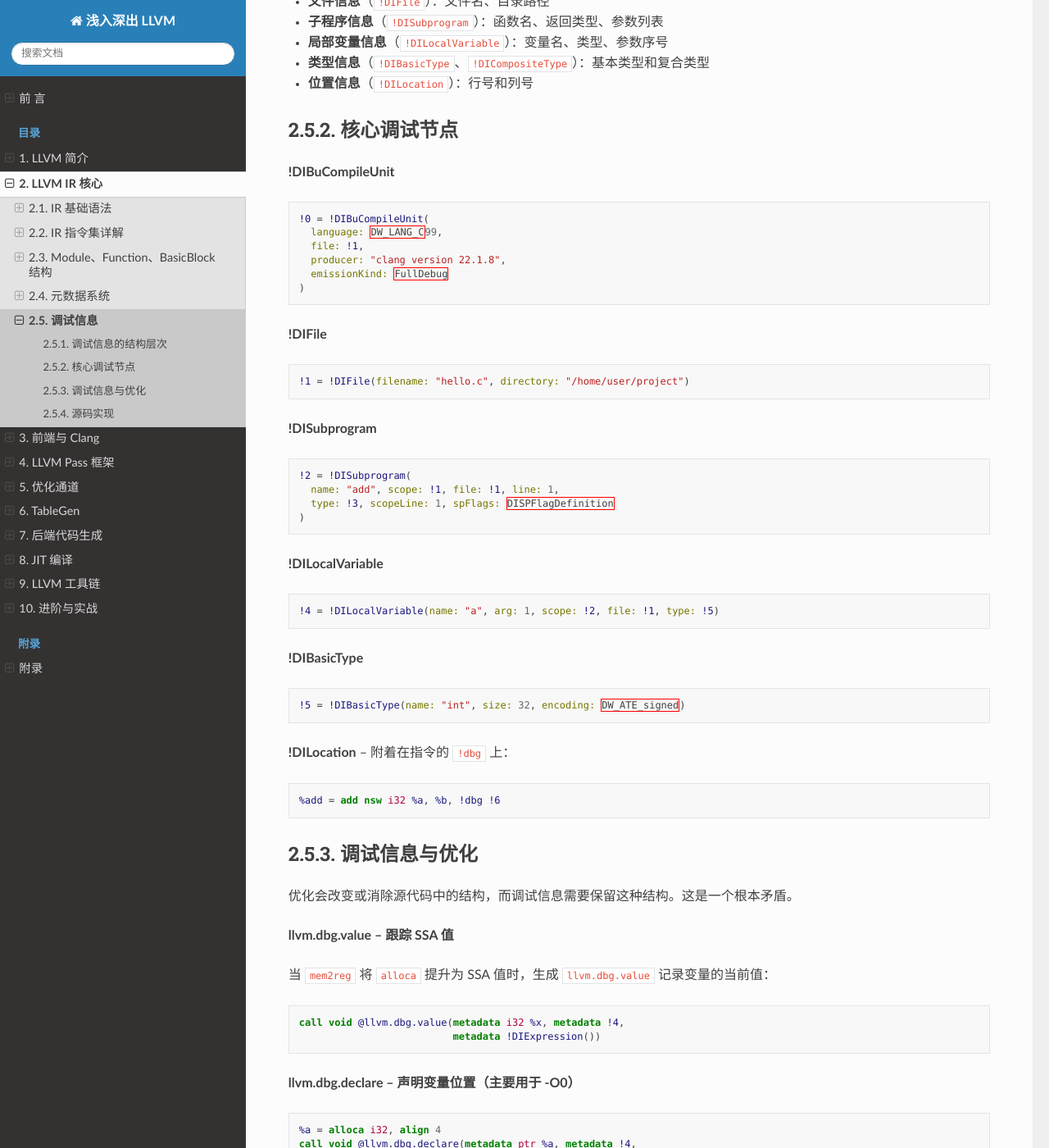
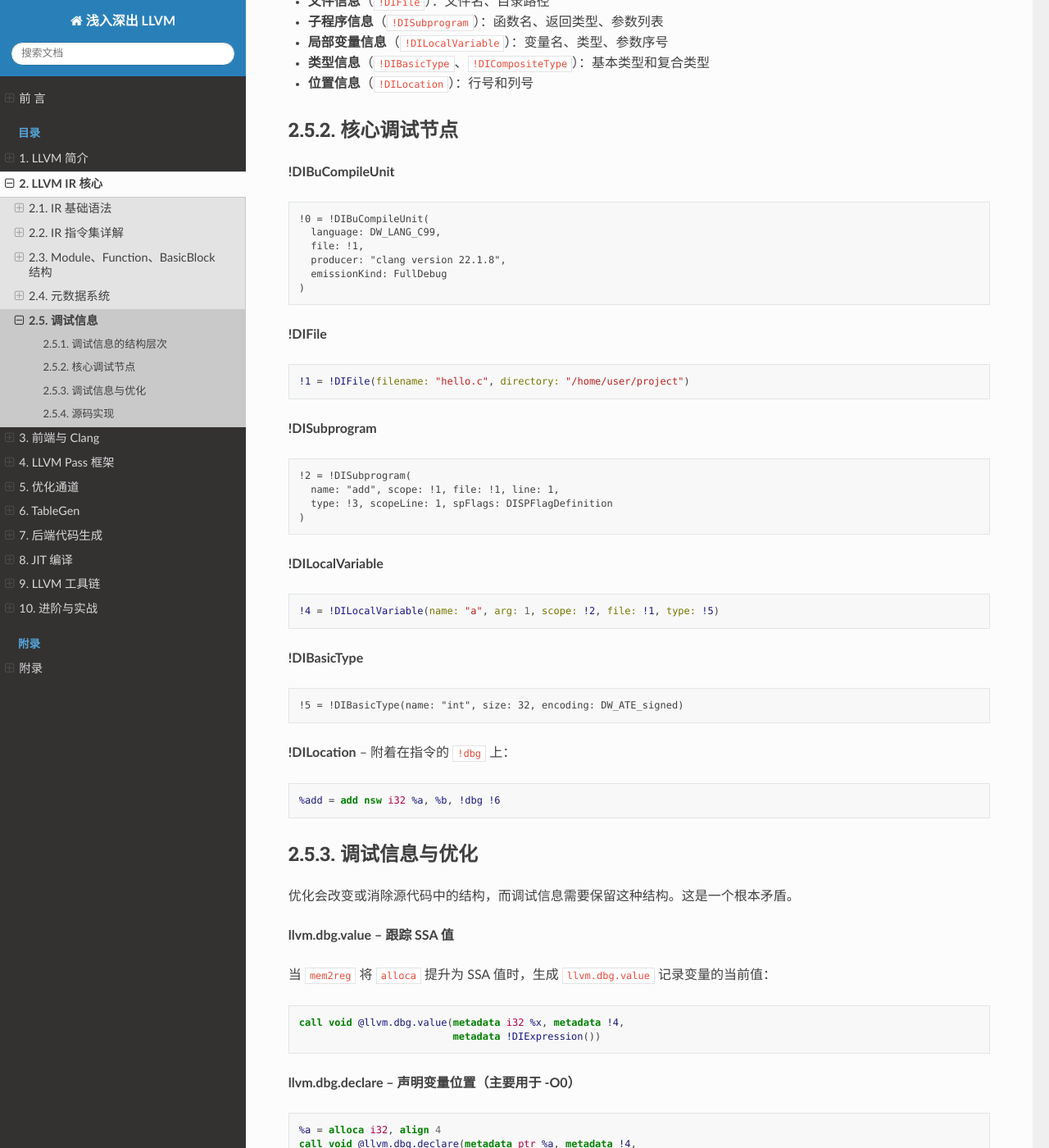
Before and after one commit to noisystreet/deep_dive_into_llvm, a Sphinx documentation site: the page built from source/chapter_02_ir/05_debug_info.rst, in a window 1280 px wide and 1400 px high, scrolled down 475 px. Shown: the whole window at 82% size. Built offline with Sphinx 7.4.7 and the Read the Docs theme 3.1.0, drawn with Linux system fonts in a browser that asks for light colours; some of the changed text lies outside the part shown.

Commit message:
修复 CI 构建失败：Pygments LLVM 词法分析器无法解析的代码块改为 code-block:: none
问题：以下 LLVM IR 语法使 Pygments 的 LLVM lexer 报错：
- 尖括号占位符 <elem_type>（指令模板）
- 元数据简写 !DIBuCompileUnit / !DISubprogram / !DIBasicType
- DIExpression(DW_OP_plus_uconst, ...)

修复方法：将报错的 code-block:: llvm 改为 code-block:: none，
禁用语法高亮以消除 Sphinx 警告。

```diff
--- a/source/chapter_02_ir/02_instruction_set.rst
+++ b/source/chapter_02_ir/02_instruction_set.rst
@@ -228,7 +228,7 @@ GEP 详解
 
 **基本语法：**
 
-.. code-block:: llvm
+.. code-block:: none
 
    %result = getelementptr <elem_type>, ptr <base>, <index1>, <index2>, ...
 
--- a/source/chapter_02_ir/05_debug_info.rst
+++ b/source/chapter_02_ir/05_debug_info.rst
@@ -29,7 +29,7 @@ IR 中生成大量调试元数据，将 IR 指令与源代码位置、变量名
 
 **!DIBuCompileUnit**
 
-.. code-block:: llvm
+.. code-block:: none
 
    !0 = !DIBuCompileUnit(
      language: DW_LANG_C99,
@@ -46,7 +46,7 @@ IR 中生成大量调试元数据，将 IR 指令与源代码位置、变量名
 
 **!DISubprogram**
 
-.. code-block:: llvm
+.. code-block:: none
 
    !2 = !DISubprogram(
      name: "add", scope: !1, file: !1, line: 1,
@@ -61,7 +61,7 @@ IR 中生成大量调试元数据，将 IR 指令与源代码位置、变量名
 
 **!DIBasicType**
 
-.. code-block:: llvm
+.. code-block:: none
 
    !5 = !DIBasicType(name: "int", size: 32, encoding: DW_ATE_signed)
 
@@ -98,7 +98,7 @@ IR 中生成大量调试元数据，将 IR 指令与源代码位置、变量名
 
 当调试器需要的值与 IR 值不完全一致时，用 ``DIExpression`` 描述变换：
 
-.. code-block:: llvm
+.. code-block:: none
 
    call void @llvm.dbg.value(metadata i32 %x, metadata !4,
        metadata !DIExpression(DW_OP_plus_uconst, 1))
```
